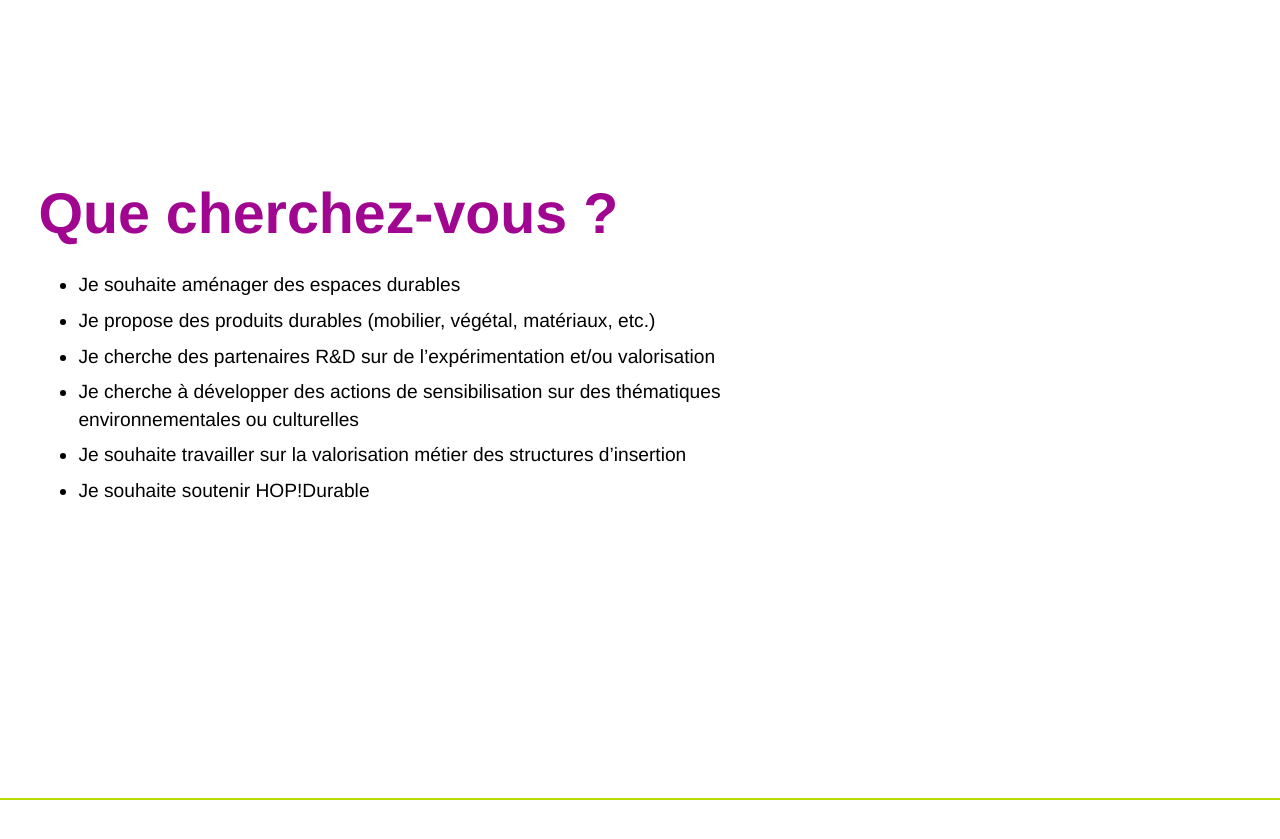
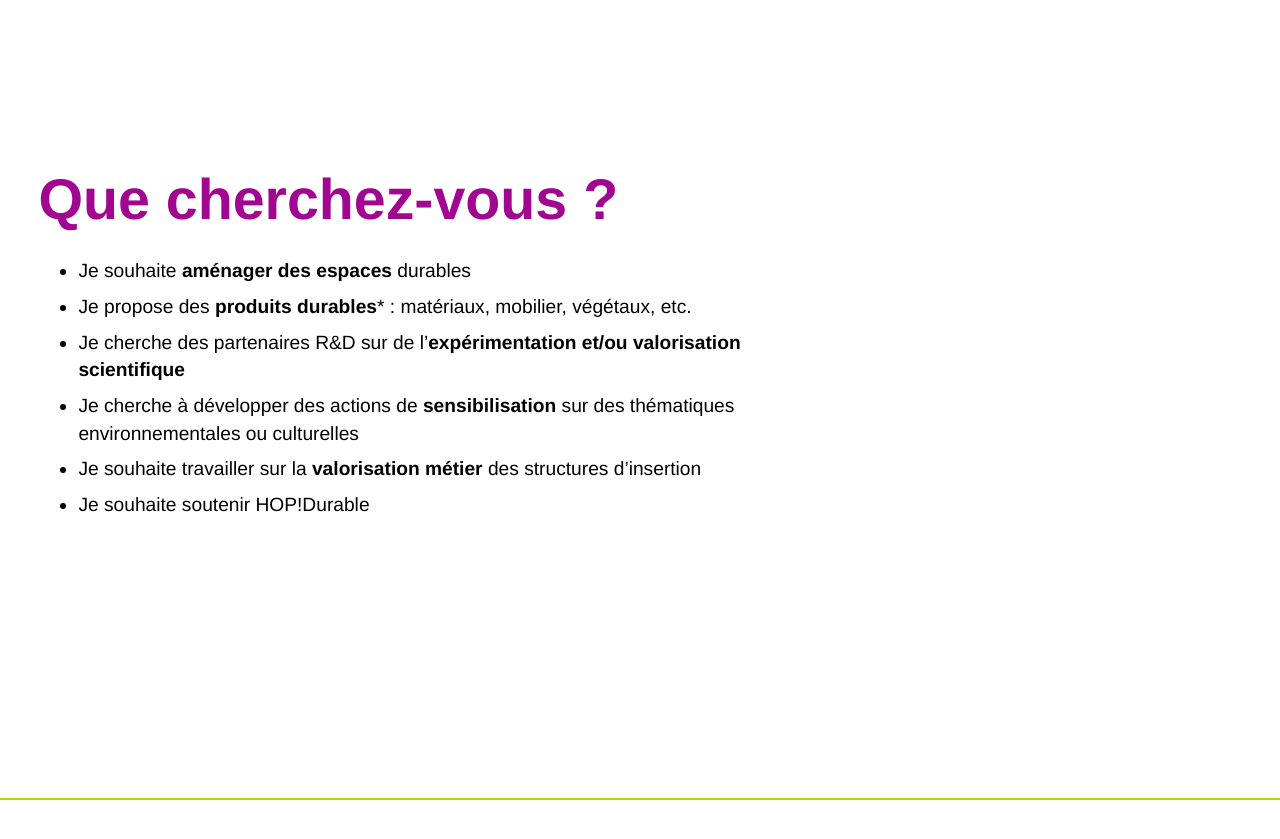
Before and after one commit to pierrenault/hopdurable.github.io, a Jekyll site: the page built from index.md, in a window 1280 px wide and 900 px high, scrolled down 3702 px. Shown: the top 839 px of the window. Built offline with Jekyll 4.4.1, drawn with Linux system fonts in a browser that asks for light colours.

Commit message:
Update index.md

```diff
--- a/index.md
+++ b/index.md
@@ -53,11 +53,11 @@
 
 # Que cherchez-vous ?
 
-  - Je souhaite aménager des espaces durables
-  - Je propose des produits durables (mobilier, végétal, matériaux, etc.)
-  - Je cherche des partenaires R&D sur de l’expérimentation et/ou valorisation
-  - Je cherche à développer des actions de sensibilisation sur des thématiques environnementales ou culturelles
-  - Je souhaite travailler sur la valorisation métier des structures d’insertion
+  - Je souhaite **aménager des espaces** durables
+  - Je propose des **produits durables*** : matériaux, mobilier, végétaux, etc.
+  - Je cherche des partenaires R&D sur de l’**expérimentation et/ou valorisation scientifique**
+  - Je cherche à développer des actions de **sensibilisation** sur des thématiques environnementales ou culturelles
+  - Je souhaite travailler sur la **valorisation métier** des structures d’insertion
   - Je souhaite soutenir HOP!Durable
   </section>
 
```
